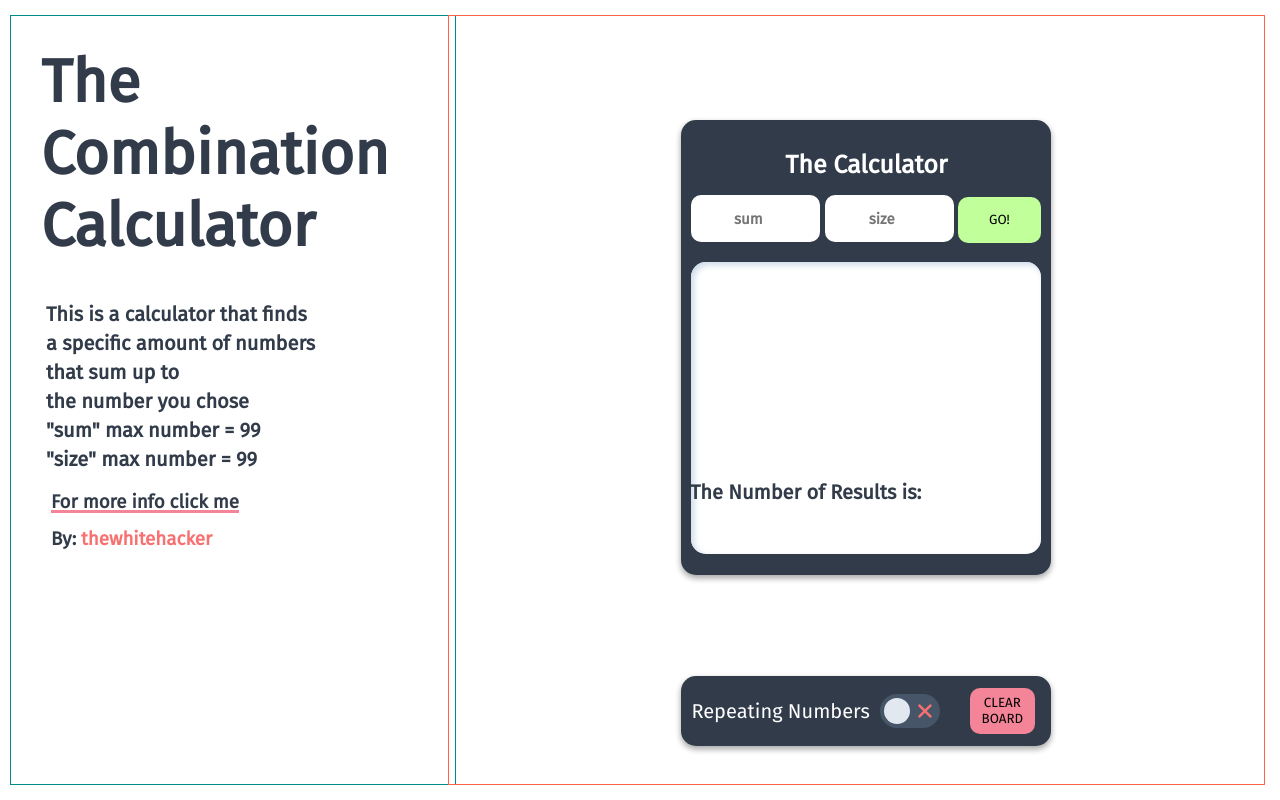
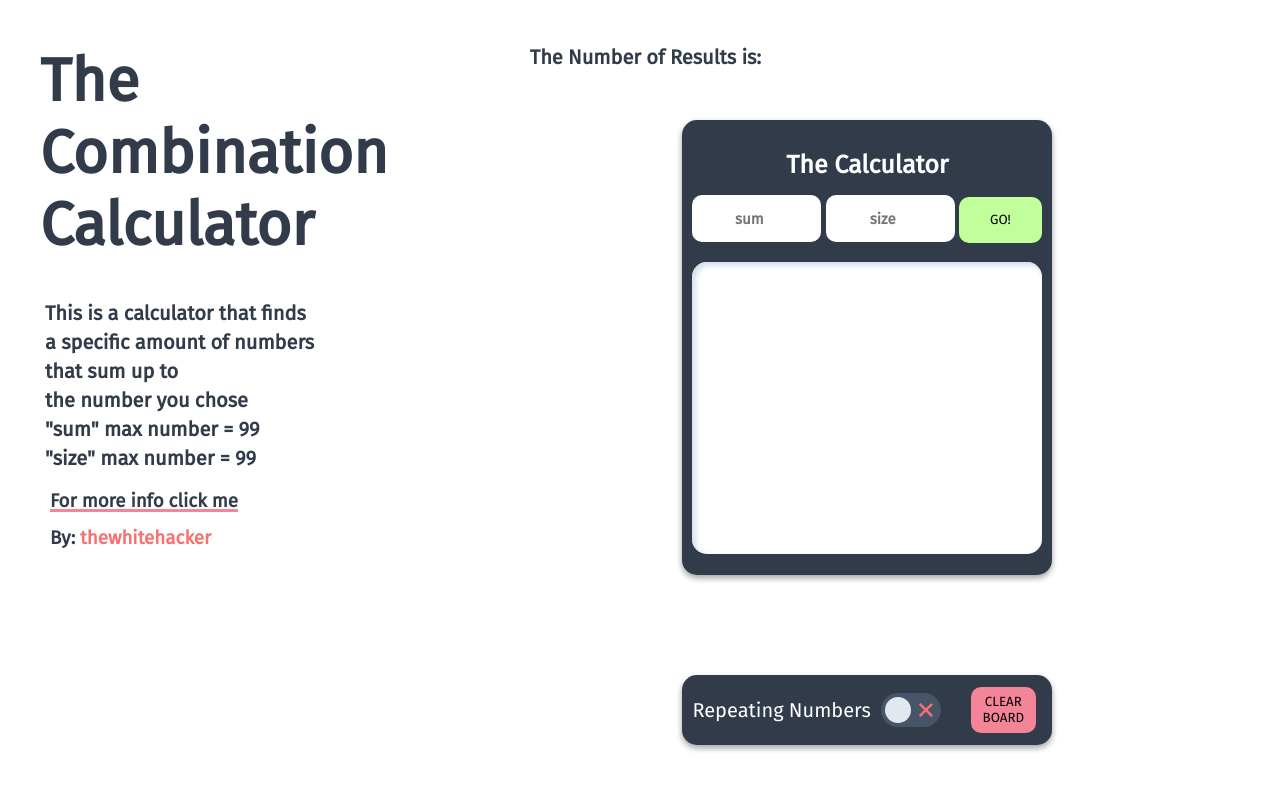
Before and after one commit to TheWhiteHackers/Combination_Calculator, a plain HTML site: page index.html in a window 1280 px wide. Drawn offline with Linux system fonts and the light colour scheme.

Commit message:
project jessie

```diff
--- a/index.html
+++ b/index.html
@@ -44,8 +44,14 @@
         <br>
         <br>
 
-    <div id="incal"></div>
+    <div id="incal">
+
+
     </div>
+    </div>
+
+            <div id="resultcontain">The Number of Results is: <span id="totalresults"></span></div>
+
 
     <div id="contain1">
         <span style="color: white; font-size: 20px;">Repeating Numbers</span>
@@ -64,7 +70,6 @@
 
         </div>
 
-        <div id="resultcontain">The Number of Results is: <span id="totalresults"></span></div>
 </div>
 </div>
 
--- a/style.css
+++ b/style.css
@@ -25,7 +25,7 @@ h3{
 }
 #box1{
     position: absolute;
-    border: 1px solid darkcyan;
+    /* border: 1px solid darkcyan; */
     top: 15px;
     bottom: 15px;
     width: 30%;
@@ -37,7 +37,7 @@ h3{
 }
 #box2{
     align-items: center;
-    border: 1px solid tomato;
+    /* border: 1px solid tomato; */
     width: 59%;
     position: absolute;
     top: 15px;
@@ -165,7 +165,7 @@ h3{
     cursor: pointer;
 }
 #resultcontain{
-    position: absolute;
+    /* position: absolute; */
     height: 25px;
     width: 300px;
     left: 50%;
```
Also changed, not shown: cover.png (added), 1 other file.
